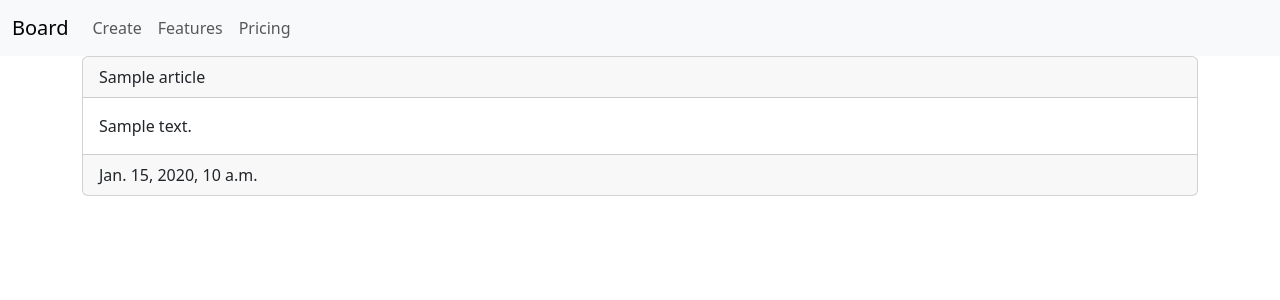
After one commit to eyoojin/board, a Django app: template articles/templates/detail.html in a window 1280 px wide. The commit adds this page. Shown: the top 300 px of the page. Run offline with Django 5.2, Linux system fonts and the light colour scheme; the template is opened without the code that fills it: most values are stand-ins (such as "Sample title", 1, 10 or a date in 2020).

Commit message:
Read 1 기능 구현

```diff
--- /dev/null
+++ b/articles/templates/detail.html
@@ -0,0 +1,17 @@
+{% extends 'base.html' %}
+
+{% block body %}
+
+<div class="card">
+    <div class="card-header">
+        {{article.title}}
+    </div>
+    <div class="card-body">
+        {{article.content}}
+    </div>
+    <div class="card-footer">
+        {{article.created_at}}
+    </div>
+</div>
+
+{% endblock %}
--- a/articles/templates/index.html
+++ b/articles/templates/index.html
@@ -4,8 +4,9 @@
     <table class="table">
         <thead>
             <tr>
-                <th>title</th>
-                <th>content</th>
+                <th>Title</th>
+                <th>Content</th>
+                <th>Link</th>
             </tr>
         </thead>
         <tbody>
@@ -13,6 +14,7 @@
             <tr>
                 <td>{{article.title}}</td>
                 <td>{{article.content}}</td>
+                <td><a href="{% url 'articles:detail' article.id %}" class="btn btn-primary">detail</a></td>
             </tr>
             {% endfor %}
         </tbody>
--- a/articles/urls.py
+++ b/articles/urls.py
@@ -1,7 +1,10 @@
 from django.urls import path
 from . import views
 
+app_name = 'articles'
+
 # 'articles/' 생략
 urlpatterns = [
-    path('', views.index)
+    path('', views.index, name='index'),
+    path('<int:id>/', views.detail, name='detail'),
 ]
--- a/templates/base.html
+++ b/templates/base.html
@@ -9,7 +9,7 @@
 <body>
     <nav class="navbar navbar-expand-lg bg-body-tertiary">
         <div class="container-fluid">
-          <a class="navbar-brand" href="#">Board</a>
+          <a class="navbar-brand" href="{% url 'articles:index' %}">Board</a>
           <button class="navbar-toggler" type="button" data-bs-toggle="collapse" data-bs-target="#navbarNavAltMarkup" aria-controls="navbarNavAltMarkup" aria-expanded="false" aria-label="Toggle navigation">
             <span class="navbar-toggler-icon"></span>
           </button>
```
Also changed, not shown: articles/views.py (+9 -0 lines), README.md.
